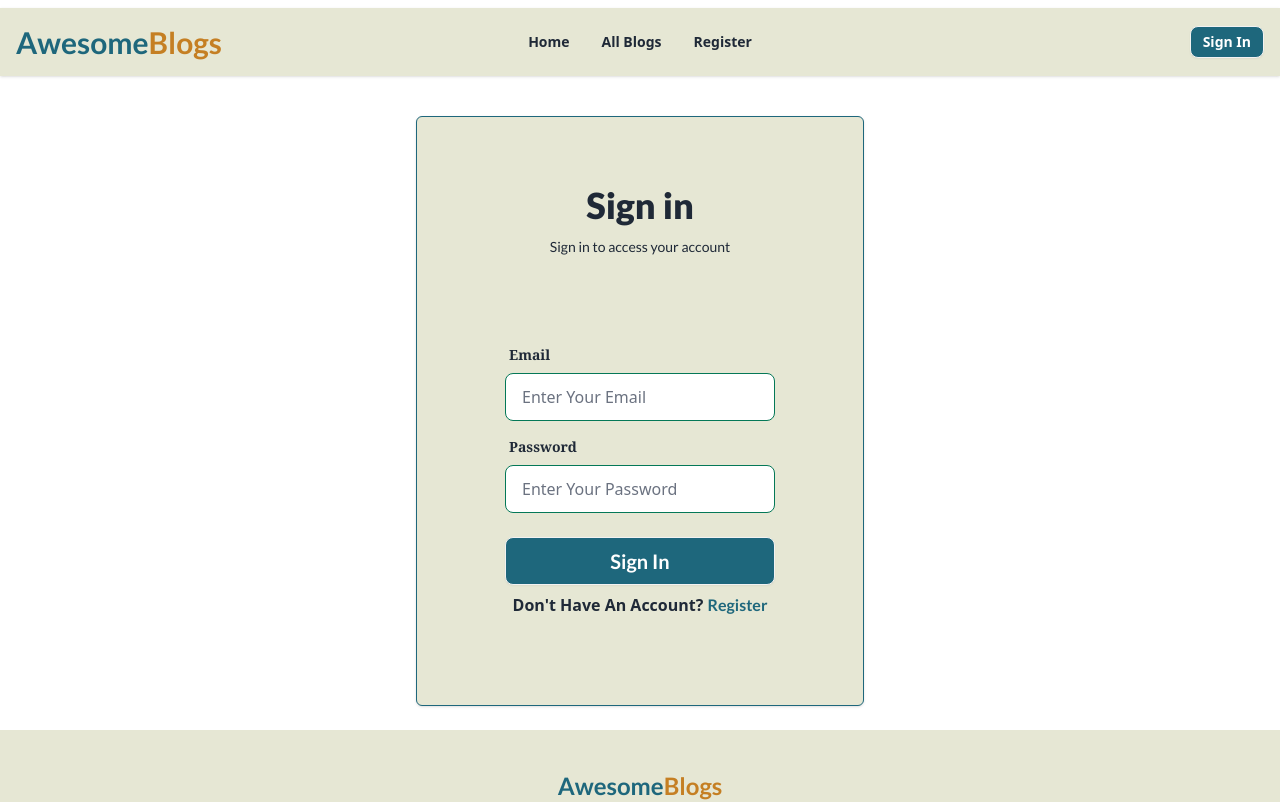
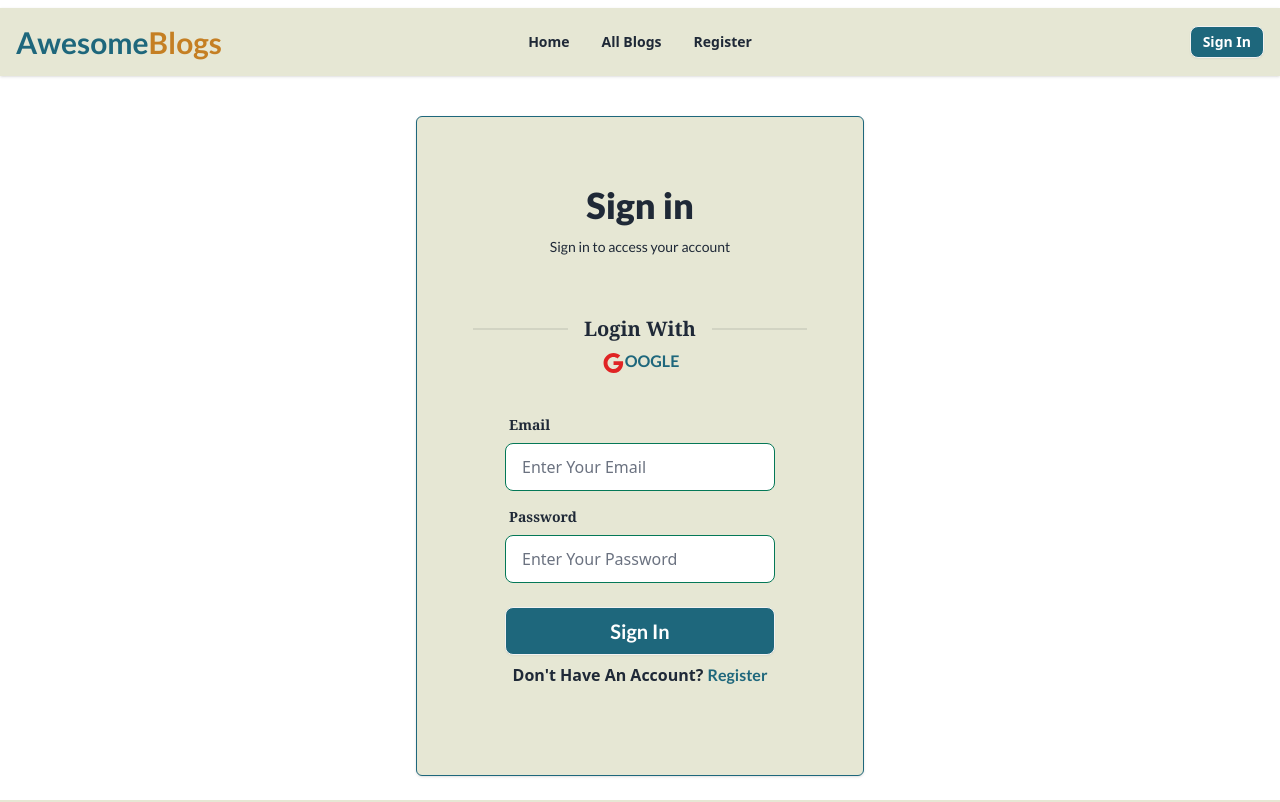
Before and after one commit to ahsan200t/AwesomeBlog-A11-Client, a React (Vite) app: page /login in a window 1280 px wide. Shown: the top 802 px of the page. Built offline with nearby package versions, Linux system fonts and the light colour scheme; no server answers.

Commit message:
google sign in done

```diff
--- a/package.json
+++ b/package.json
@@ -10,6 +10,10 @@
     "preview": "vite preview"
   },
   "dependencies": {
+    "@emotion/react": "^11.11.4",
+    "@emotion/styled": "^11.11.5",
+    "@mui/icons-material": "^5.15.17",
+    "@mui/material": "^5.15.17",
     "firebase": "^10.11.1",
     "flowbite-react": "^0.9.0",
     "localforage": "^1.10.0",
--- a/src/components/Navbar.jsx
+++ b/src/components/Navbar.jsx
@@ -168,7 +168,7 @@ const Navbar = () => {
                 onClick={logOut}
                 className="hidden md:btn md:btn-sm md:bg-[#1E677C] md:text-white"
               >
-                SignUp
+                Sign Out
               </button>
             </Link>
           </div>
--- a/src/pages/AddBlogs/AddBlogs.jsx
+++ b/src/pages/AddBlogs/AddBlogs.jsx
@@ -57,7 +57,7 @@ const AddBlogs = () => {
         </h1>
       <form onSubmit={handleAddBlog}>
       <div className="mr-4">
-      <input defaultValue={user?.metadata?.creationTime} type="datetime" name="time" className="w-1/2 p-2 rounded-md text-center text-[#C57F23]" />
+      <input defaultValue={user?.metadata?.lastSignInTime} type="datetime" name="time" className="w-1/2 p-2 rounded-md text-center text-[#C57F23]" />
       </div>
         {/* title Name and photo Name */}
         <div className="md:flex">
--- a/src/pages/Login/Login.jsx
+++ b/src/pages/Login/Login.jsx
@@ -2,6 +2,7 @@ import { useContext, useState } from "react";
 import { Link, useLocation, useNavigate } from "react-router-dom";
 import { AuthContext } from "../../provider/AuthProvider";
 import { useForm } from "react-hook-form";
+import SocialLogin from "./SocialLogin";
 
 const Login = () => {
   const { signInUser, setUser } = useContext(AuthContext);
@@ -36,6 +37,7 @@ const Login = () => {
 		<p className="text-sm dark:text-gray-600 font-lato">Sign in to access your account</p>
 	</div>
           <div className="card shrink-0 w-full max-w-sm">
+            <SocialLogin></SocialLogin>
             <form onSubmit={handleSubmit(onSubmit)} className="card-body">
               <div className="form-control">
                 <label className="label">
--- a/src/pages/Login/SocialLogin.jsx
+++ b/src/pages/Login/SocialLogin.jsx
@@ -1,11 +1,28 @@
+import GoogleIcon from '@mui/icons-material/Google';
+import { useContext } from 'react';
+import { useLocation, useNavigate } from 'react-router-dom';
+import { AuthContext } from '../../provider/AuthProvider';
+const SocialLogin = () => {
 
-const SocialLogin = () => {
+  const navigate = useNavigate();
+  const location = useLocation();
+  const handleSocialLogin = (provider) => {
+    provider()
+    .then((result) => {
+      if (result.user) {
+        navigate(location?.state || "/");
+      }
+    });
+  };
+  const { googleLogIn } = useContext(AuthContext);
     return (
         <div className="text-center">
         <h1 className="text-xl font-semibold mb-3 divider font-serif">
           Login With
         </h1>
-
+         <div  onClick={()=>handleSocialLogin(googleLogIn)} className='text-red-600'>
+         <GoogleIcon></GoogleIcon><span className='text-[#1E677C] font-lato font-bold'>OOGLE</span>
+         </div>
       </div>
     );
 };
--- a/src/pages/Register/Register.jsx
+++ b/src/pages/Register/Register.jsx
@@ -27,9 +27,15 @@ const Register = () => {
       );
       return;
     }
-    if (!/[a-z]/.test(password)) {
+    if (!/[@#$&*]/.test(password)) {
       setRegisterError(
-        "Password should have at least one lowercase characters"
+        "Password should have at least one Special characters"
+      );
+      return;
+    }
+    if (!/[0-9]/.test(password)) {
+      setRegisterError(
+        "Password should have at least one Number Like [0-9]"
       );
       return;
     }
```
Also changed, not shown: 1 other file (tests, documents, lock files or other folders).
